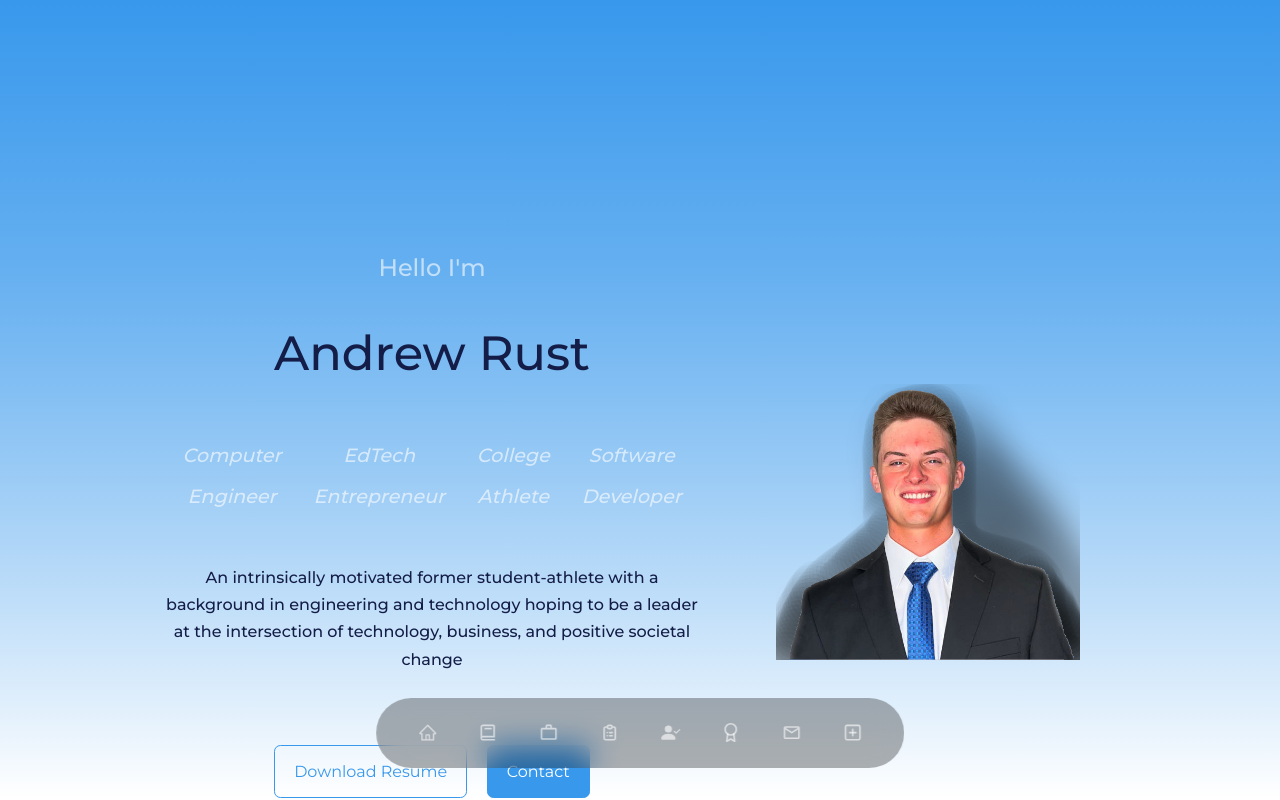
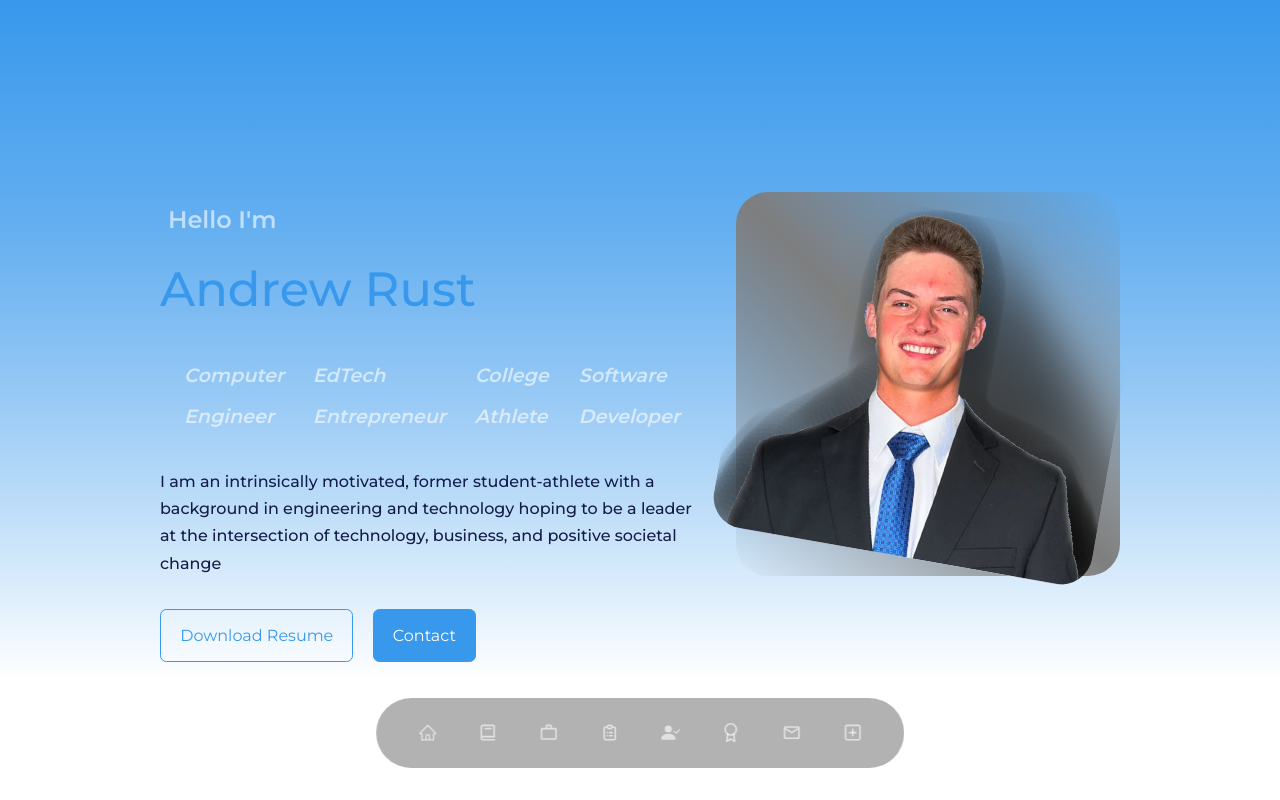
Before and after one commit to arust30/portfolio_deployment, a React (Create React App) app: page / in a window 1280 px wide. Shown: the top 800 px of the page. Built offline with nearby package versions, Linux system fonts and the light colour scheme.

Commit message:
Updated Header component

```diff
--- a/src/App.jsx
+++ b/src/App.jsx
@@ -3,7 +3,6 @@ import Header from './components/header/Header'
 import Nav from './components/nav/Nav'
 import About from './components/about/About'
 import Experience from './components/experience/Experience'
-import Services from './components/services/Services'
 import Testimonials from './components/testimonials/Testimonials'
 import Contact from './components/contact/Contact'
 import Footer from './components/footer/Footer'
@@ -26,7 +25,6 @@ const App = () => {
     <More />
     <Footer />
     <About />
-    <Services />
     </>
   )
 }
--- a/src/components/about/About.jsx
+++ b/src/components/about/About.jsx
@@ -12,7 +12,7 @@ const About = () => {
       <h2> About Me</h2>
 
       <div className="container about__container">
-        <div className="about__me">
+      <div className="about__me">
           <div className="about__me-image">
             <img src={Headshot} alt="About Me" />
           </div>
--- a/src/components/header/Header.jsx
+++ b/src/components/header/Header.jsx
@@ -1,37 +1,69 @@
-import React from 'react'
-import './header.css'
-import Headshot from '../../assets/headshot.png'
-import Resume from '../../assets/Resume.pdf'
+import React from "react";
+import "./header.css";
+import Headshot from "../../assets/headshot.png";
+import Resume from "../../assets/Resume.pdf";
+import Arrow from "../../assets/arrow.png";
 
 const Header = () => {
   return (
     <header>
-      <section id="header"/>
+      <section id="header">
         <div className="container header__container">
           <div className="header__left">
             <h6>Hello I'm</h6>
             <h3>Andrew Rust</h3>
+
             <div className="descriptor-titles">
-          <h6><em>Computer Engineer</em>  </h6>
-          <h6><em>EdTech Entrepreneur</em>  </h6>
-          <h6><em>College Athlete</em>  </h6>
-          <h6><em>Software Developer</em>  </h6>
+              <h6>
+                <em>Computer Engineer</em>{" "}
+              </h6>
+              <h6>
+                <em>EdTech Entrepreneur</em>{" "}
+              </h6>
+              <h6>
+                <em>College Athlete</em>{" "}
+              </h6>
+              <h6>
+                <em>Software Developer</em>{" "}
+              </h6>
             </div>
-          <h4>An intrinsically motivated former student-athlete with a background in engineering and technology hoping to be a leader at the intersection of technology, business, and positive societal change</h4>
-          <div className='cta'>
-          <a href={Resume} download className='btn'>Download Resume</a>
-          <a href="#contact" className='btn btn-primary'>Contact</a>
+            <h4>
+              I am an intrinsically motivated, former student-athlete with a
+              background in engineering and technology hoping to be a leader at
+              the intersection of technology, business, and positive societal
+              change
+            </h4>
+
+            <div className="cta">
+              <a href={Resume} download className="btn">
+                Download Resume
+              </a>
+              <a href="#contact" className="btn btn-primary">
+                Contact
+              </a>
             </div>
           </div>
           <div className="header__right">
-        <div className="me">
-          <img src={Headshot} alt="Andrew Rust" />
+
+          <div className="about__me">
+          <div className="about__me-image">
+            <img src={Headshot} alt="About Me" />
           </div>
         </div>
+
+
+
+
+          </div>
+        </div>
+      </section>
+      <div className="bottom__section">
+        {" "}
+        Learn More About Me!{" "}
+        <img className="learn__more-img" src={Arrow} alt="learn more arrow" />
       </div>
     </header>
+  );
+};
 
-  )
-}
-
-export default Header
+export default Header;
--- a/src/components/header/header.css
+++ b/src/components/header/header.css
@@ -1,8 +1,8 @@
 header {
-    height: 100%;
-    padding-top: 7rem;
+    background: linear-gradient(var(--color-primary),60%,  transparent);
+    height: 85vh;
+    padding-top: 4rem;
     overflow: hidden;
-    background: linear-gradient(var(--color-primary),60%,  transparent);
 }
 
 .header__container {
@@ -17,20 +17,69 @@ header {
     flex-direction: row;
     justify-content: center;
     align-items: center;
-    gap: 1rem;
+    text-align: left;
+    gap: 0.8rem;
     padding: 1rem;
 }
+.bottom__section {
+    display: flex;
+    flex-direction: column;
+    justify-content: center;
+    align-items: center;
+    text-align: left;
+    gap: 0.8rem;
+    padding: 1rem;
+    font-size: 1.5rem;
+    color: var(--color-primary);
+    margin: 1.5rem;
+}
+
+.about__me {
+    width: 100%;
+    aspect-ratio: 1/1;
+    border-radius: 2rem;
+    background: linear-gradient(
+        45deg,
+        transparent,
+        var(--color-primary),
+        transparent
+    );
+    display: grid;
+    place-items: center;
+}
+
+.about__me-image {
+    border-radius: 2rem;
+    overflow: hidden;
+    transition: var(--transition);
+    transform: rotate(0deg);
+}
+
+.about__me-image:hover {
+    transform: rotate(-5deg);
+}
+
+
+.learn__more-img {
+    max-width: 50px;
+    max-height: 50px;
+    width: 100%;
+    height: 100%;
+    align-items: center;
+}
+
 .header__left {
     display: flex;
     flex-direction: column;
+    text-align: left;
     justify-content: center;
-    gap: 1rem;
     width: 60%;
     padding-right: 2rem;
 }
 
 .header__left > h3 {
     font-size: 3rem;
+    color: var(--color-primary);
 }
 
 .header__left > h4 {
@@ -47,17 +96,16 @@ header {
 
 h6 {
     font-size: 1.5rem;
-    font-weight: 500;
     padding: 0.5rem;
     color: var(--color-light);
 }
 /* =================== CTA ================== */
 
 .cta {
-    margin-top: 2.5rem;
+    margin-top: 1rem;
     display: flex;
-    gap: 1.2em;
-    justify-content: center;
+    gap: 1.2rem;
+    justify-content: left;
 }
 
 /* =================== IMAGE ================== */
@@ -74,6 +122,14 @@ h6 {
 @media screen and (max-width: 1024px) {
     header {
         height: 70vh;}
+    .descriptor-titles {
+            display: flex;
+            flex-direction: row;
+            justify-content: center;
+            align-items: center;
+            gap: 1rem;
+            padding: 1rem;
+    }
 }
 
 /* =================== MEDIA QUERIES - PHONES ================== */
--- a/src/components/services/Services.jsx
+++ /dev/null
@@ -1,118 +0,0 @@
-import React from 'react'
-import './services.css';
-import { BiCheck } from 'react-icons/bi';
-
-const Services = () => {
-  return (
-    <section id ='services'>
-      <h5>What I Offer</h5>
-      <h2>Services</h2>
-
-      <div className=" container services__container">
-        <article className='service'>
-          <div className="service__head">
-            <h3>UI/UX Design</h3>
-          </div>
-          <ul className='service__list'>
-            <li>
-              <BiCheck className='service__list-icon'/>
-              <p>Lorem ipsum dolor, sit amet consectetur adipisicing elit.</p>
-            </li>
-            <li>
-              <BiCheck className='service__list-icon'/>
-              <p>Lorem ipsum dolor, sit amet consectetur adipisicing elit.</p>
-            </li>
-            <li>
-              <BiCheck className='service__list-icon'/>
-              <p>Lorem ipsum dolor, sit amet consectetur adipisicing elit.</p>
-            </li>
-            <li>
-              <BiCheck className='service__list-icon'/>
-              <p>Lorem ipsum dolor, sit amet consectetur adipisicing elit.</p>
-            </li>
-            <li>
-              <BiCheck className='service__list-icon'/>
-              <p>Lorem ipsum dolor, sit amet consectetur adipisicing elit.</p>
-            </li>
-            <li>
-              <BiCheck className='service__list-icon'/>
-              <p>Lorem ipsum dolor, sit amet consectetur adipisicing elit.</p>
-            </li>
-          </ul>
-        </article>
-{/* END of UI/UI Design */}
-<article className='service'>
-          <div className="service__head">
-            <h3>Random</h3>
-          </div>
-          <ul className='service__list'>
-            <li>
-              <BiCheck className='service__list-icon'/>
-              <p>Lorem ipsum dolor, sit amet consectetur adipisicing elit.</p>
-            </li>
-            <li>
-              <BiCheck className='service__list-icon'/>
-              <p>Lorem ipsum dolor, sit amet consectetur adipisicing elit.</p>
-            </li>
-            <li>
-              <BiCheck className='service__list-icon'/>
-              <p>Lorem ipsum dolor, sit amet consectetur adipisicing elit.</p>
-            </li>
-            <li>
-              <BiCheck className='service__list-icon'/>
-              <p>Lorem ipsum dolor, sit amet consectetur adipisicing elit.</p>
-            </li>
-            <li>
-              <BiCheck className='service__list-icon'/>
-              <p>Lorem ipsum dolor, sit amet consectetur adipisicing elit.</p>
-            </li>
-            <li>
-              <BiCheck className='service__list-icon'/>
-              <p>Lorem ipsum dolor, sit amet consectetur adipisicing elit.</p>
-            </li>
-            <li>
-              <BiCheck className='service__list-icon'/>
-              <p>Lorem ipsum dolor, sit amet consectetur adipisicing elit.</p>
-            </li>
-            <li>
-              <BiCheck className='service__list-icon'/>
-              <p>Lorem ipsum dolor, sit amet consectetur adipisicing elit.</p>
-            </li>
-          </ul>
-        </article>
-{/* END of Random */}
-<article className='service'>
-          <div className="service__head">
-            <h3>Web Design</h3>
-          </div>
-          <ul className='service__list'>
-            <li>
-              <BiCheck className='service__list-icon'/>
-              <p>Lorem ipsum dolor, sit amet consectetur adipisicing elit.</p>
-            </li>
-            <li>
-              <BiCheck className='service__list-icon'/>
-              <p>Lorem ipsum dolor, sit amet consectetur adipisicing elit.</p>
-            </li>
-            <li>
-              <BiCheck className='service__list-icon'/>
-              <p>Lorem ipsum dolor, sit amet consectetur adipisicing elit.</p>
-            </li>
-            <li>
-              <BiCheck className='service__list-icon'/>
-              <p>Lorem ipsum dolor, sit amet consectetur adipisicing elit.</p>
-            </li>
-            <li>
-              <BiCheck className='service__list-icon'/>
-              <p>Lorem ipsum dolor, sit amet consectetur adipisicing elit.</p>
-            </li>
-          </ul>
-        </article>
-{/* END of Web Design */}
-
-      </div>
-    </section>
-  )
-}
-
-export default Services
--- a/src/components/services/services.css
+++ /dev/null
@@ -1,71 +0,0 @@
-.services__container {
-    display: grid;
-    grid-template-columns: repeat(3, 1fr);
-    gap: 3rem;
-}
-
-.service {
-    background: var(--color-bg-variant);
-    border-radius: 0 0 2rem 2rem;
-    border: 1px solid var(--color-primary);
-    height: fit-content;
-    transition: var(--transition);
-}
-
-.service:hover {
-    background: transparent;
-    border-color: var(--color-primary-variant);
-    cursor: default;
-}
-
-.service__head {
-    background: var(--color-primary);
-    padding: 2rem;
-    border-radius: 0 0 2rem 2rem;
-    box-shadow: 0 2rem 1rem rgba(0, 0, 0, 0.1);
-}
-
-.service__head h3 {
-    color: var(--color-bg);
-    font-size: 1rem;
-    text-align: center;
-}
-
-.service__list {
-    padding: 2rem;
-}
-
-.service__list li {
-    display: flex;
-    gap: 1rem;
-    margin-bottom: 0.8rem;
-}
-
-.service__list-icon {
-    color: var(--color-primary);
-    margin-top: 2px;
-}
-
-.service__list p {
-    font-size: 0.9rem;
-}
-
-/* =================== MEDIA QUERIES - TABLETS ================== */
-@media screen and (max-width: 1024px) {
-    .services__containter {
-        grid-template-columns: 1fr;
-        gap: 2rem;
-    }
-    .service {
-        height: auto;
-    }
-}
-
-
-/* =================== MEDIA QUERIES - PHONES ================== */
-@media screen and (max-width: 600px) {
-    .services__container {
-        grid-template-columns: 1fr;
-        gap: 1.5rem;
-    }
-}
--- a/src/components/skills/Skills.jsx
+++ b/src/components/skills/Skills.jsx
@@ -15,6 +15,20 @@ const Skills = () => {
               <h2>Skills </h2>
               <h2>& </h2>
               <h2>Software</h2>
+
+              <div className="skill__item-single">
+                <img className="skills-logo" src={OrangeCheck} alt="" />
+                <h5>Basic</h5>
+              </div>
+              <div className="skill__item-single">
+                <img className="skills-logo" src={GreenCheck} alt="" />
+                <h5>Proficient</h5>
+              </div>
+              <div className="skill__item-single">
+                <img className="skills-logo" src={PurpleCheck} alt="" />
+                <h5>Expert</h5>
+              </div>
+
             </div>
           </div>
           <div className="skills__middle-line">
```
Also changed, not shown: src/assets/arrow.png (added). Lines whose indentation alone changed are shown as unchanged.
